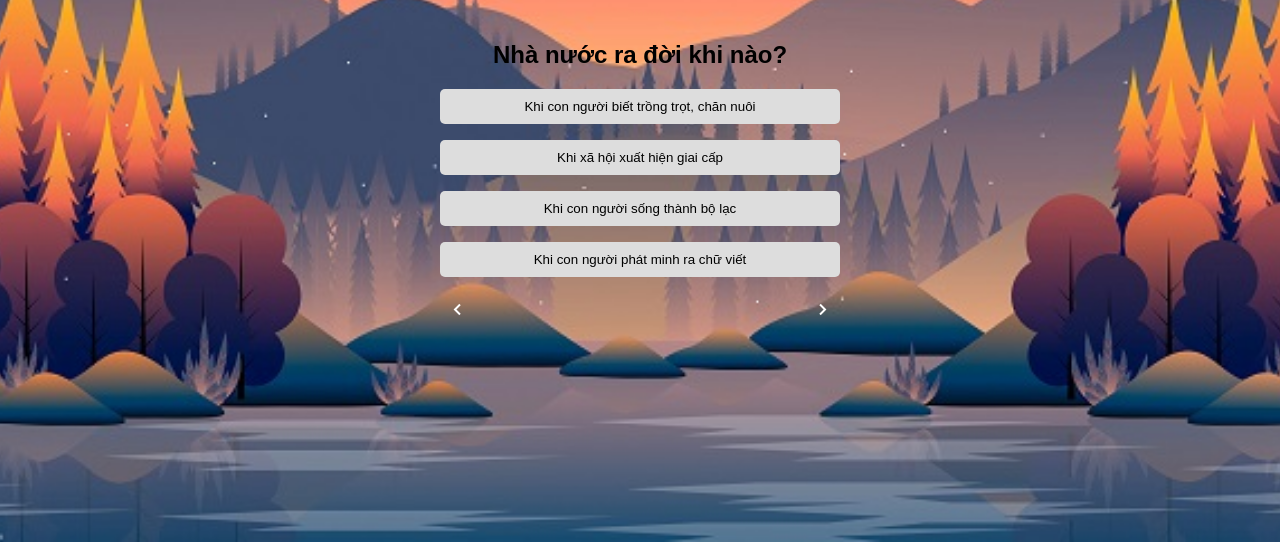
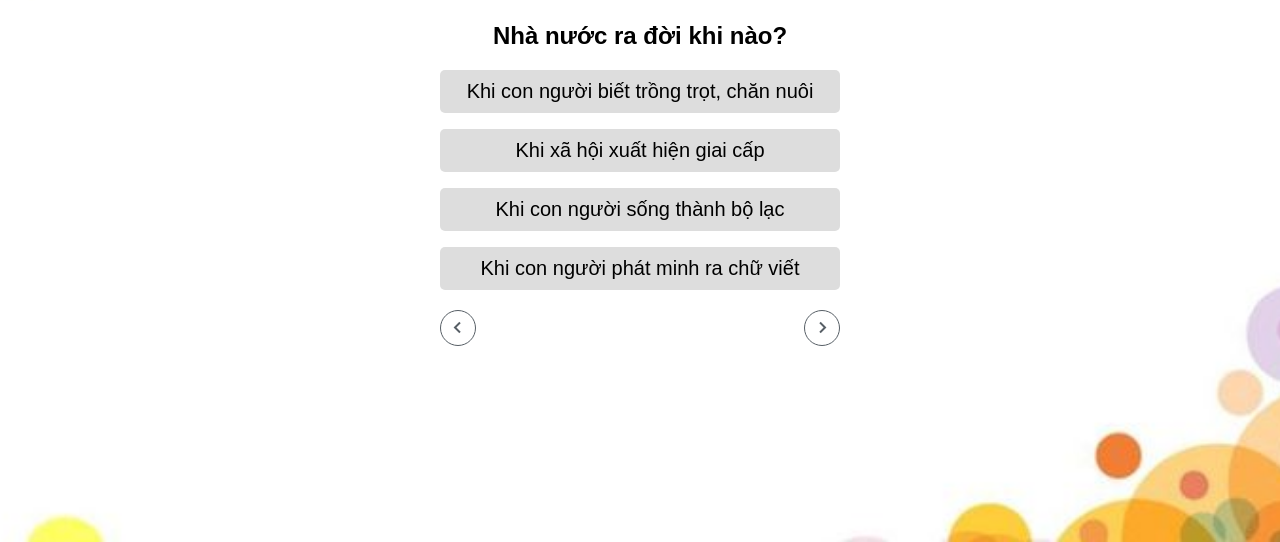
Before and after one commit to PhuocAn010205/minigames, a plain HTML site: page index.html in a window 1280 px wide. Both pictures are taken after a click on the button "Chơi Ngay". Shown: the part 274-816 px from the top of the page. Drawn offline with nearby package versions, Linux system fonts and the light colour scheme.

Commit message:
xong phan backgroundd

```diff
--- a/index.html
+++ b/index.html
@@ -13,7 +13,7 @@
             justify-content: center;
             align-items: center;
             height: 100vh;
-            background-image: url('./asset/img/depnha.jpg');
+            background-image: url('./asset/img/dep1.jpg');
             background-size: cover; /* Đảm bảo hình nền bao phủ toàn bộ khu vực */
             background-position: center;
             object-fit: cover;
@@ -42,6 +42,7 @@
             background: #218838;
         }
         .answer {
+            font-size:20px;
             display: block;
             width: 100%;
             padding: 10px;
@@ -79,12 +80,27 @@
             width: 100%;
             margin-top: 20px;
         }
-        .navigation-button {
-            cursor: pointer;
-            font-size: 24px;
-            color: white;
-            background: transparent;
-            border: none;
+ .navigation-button {
+   cursor: pointer;
+   font-size: 24px;
+   color: #000;
+    display: flex;
+    justify-content: center;
+  align-items: center;
+     width: 36px;
+   height: 36px;
+border-radius: 50%;
+    border: 1px solid #575F66;
+    outline: none;
+    color: #575F66;
+    background: #fff;
+    transition: 0.25s;
+        }
+  .navigation-button:hover {
+        color: #fff;
+    border-color: #2E80CE;
+    background: #2E80CE;
+    cursor: pointer;
         }
     </style>
 </head>
@@ -204,8 +220,8 @@
 
             // Vô hiệu hóa nút prev nếu đang ở câu hỏi đầu tiên
             document.getElementById("prevButton").disabled = currentQuestion === 0;
-            // Vô hiệu hóa nút next nếu đang ở câu hỏi cuối cùng
-            document.getElementById("nextButton").disabled = currentQuestion === questions.length - 1;
+            // Luôn bật nút next để có thể hiển thị kết quả sau câu hỏi cuối cùng
+            document.getElementById("nextButton").disabled = false;
         }
 
         function checkAnswer(index, button) {
@@ -220,11 +236,6 @@
                 button.classList.add("wrong");
                 document.getElementById("penalty").innerText = questions[currentQuestion].penalty; // Hiển thị hình phạt
                 document.getElementById("penalty").style.display = "block";
-            }
-
-            // Kiểm tra nếu đây là câu hỏi cuối cùng
-            if (currentQuestion === questions.length - 1) {
-                showResult();
             }
         }
 
```
Also changed, not shown: asset/img/dep1.jpg (added).
